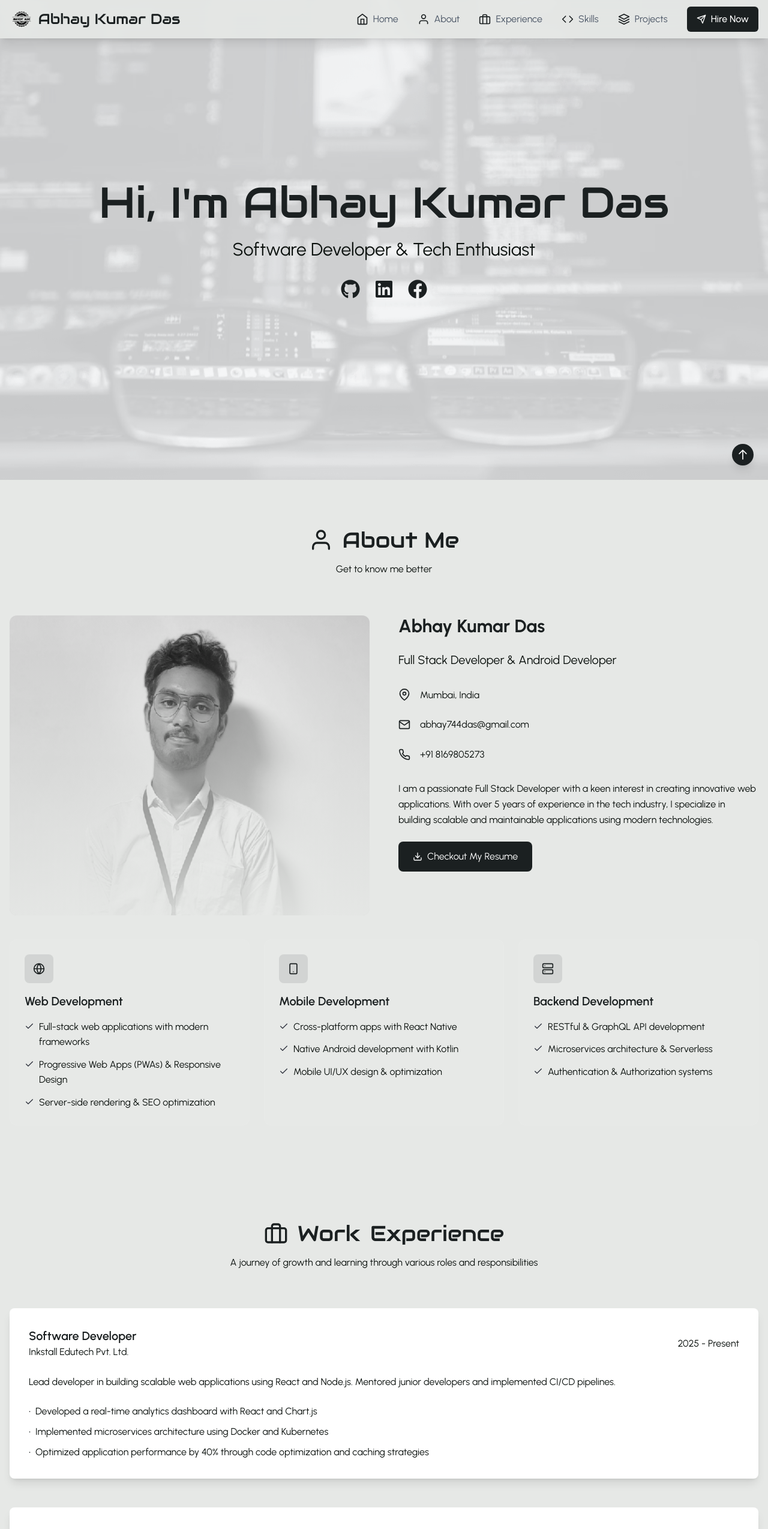
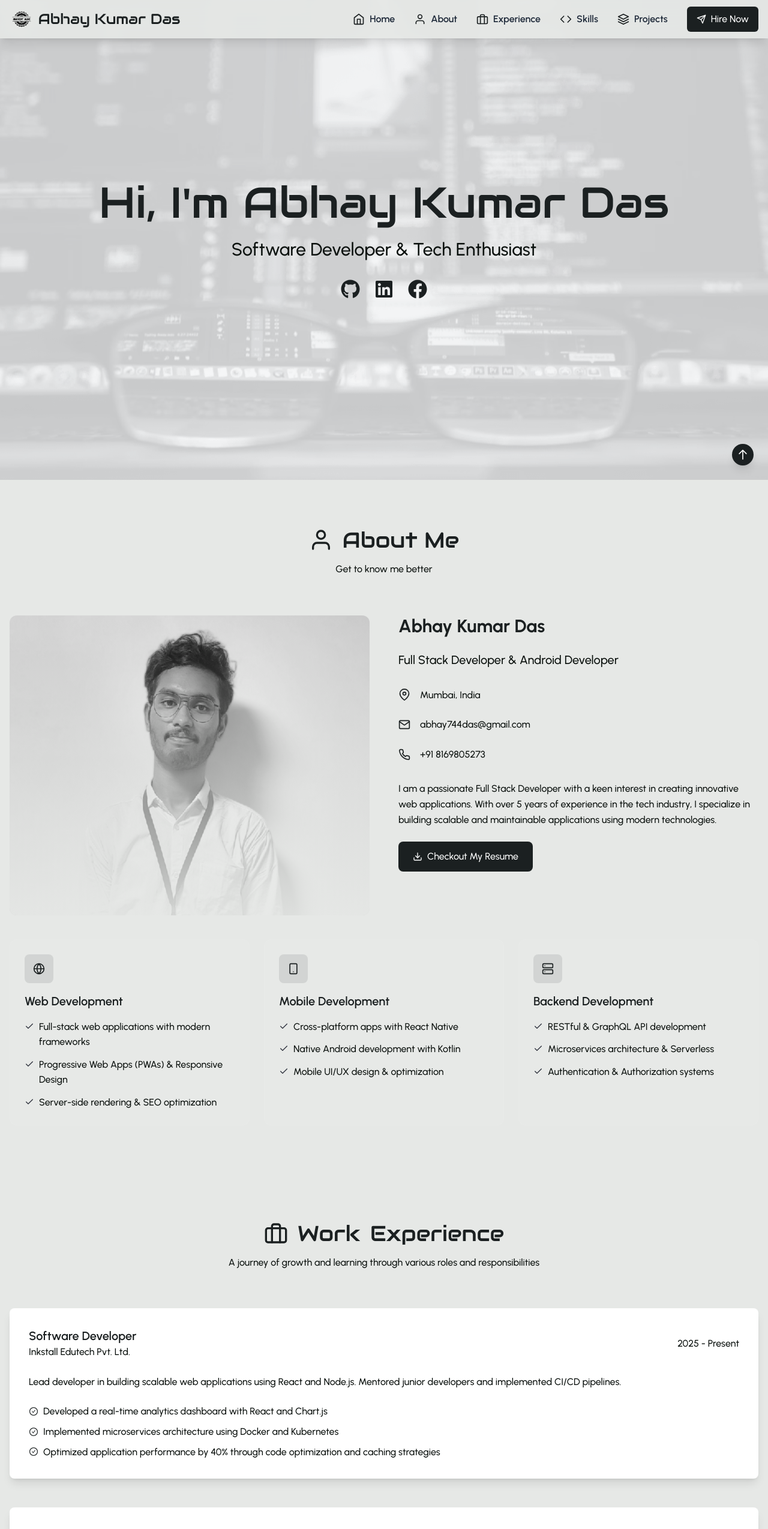
Before and after one commit to Innocent-Alive/portfolio, a React (Vite) app: page / in a window 1280 px wide. Shown: the top 2549 px of the page at 60% size. Built offline with nearby package versions, Linux system fonts and the light colour scheme.

Commit message:
added font propelry and fixed the look and feel of it

```diff
--- a/src/components/Experience.jsx
+++ b/src/components/Experience.jsx
@@ -1,3 +1,4 @@
+import { AiOutlineCheckCircle } from "react-icons/ai";
 import { FiBriefcase } from "react-icons/fi";
 
 const Experience = () => {
@@ -64,7 +65,9 @@ const Experience = () => {
               <div className="space-y-2">
                 {exp.highlights.map((highlight, index) => (
                   <p key={index} className="text-text flex items-center">
-                    <span className="text-primary mr-2">•</span>
+                    <span className="text-primary mr-2">
+                      <AiOutlineCheckCircle />
+                    </span>
                     {highlight}
                   </p>
                 ))}
--- a/src/components/Navbar.jsx
+++ b/src/components/Navbar.jsx
@@ -42,7 +42,7 @@ const Navbar = () => {
                 <a
                   key={link.id}
                   href={link.href}
-                  className="flex items-center gap-2 group relative outline-none text-gray-600 hover:text-primary transition-all duration-300"
+                  className="flex items-center font-light md:font-semibold gap-2 group relative outline-none text-gray-600 md:text-gray-800 hover:text-primary transition-all duration-300"
                 >
                   <link.icon className="w-5 h-5 text-primary transition-transform duration-300 group-hover:scale-110" />
                   <span className="relative">
@@ -71,7 +71,7 @@ const Navbar = () => {
               <a
                 key={link.id}
                 href={link.href}
-                className="flex flex-col items-center justify-center text-gray-600 hover:text-primary transition-all duration-300"
+                className="flex flex-col items-center justify-center text-gray-700 hover:text-primary transition-all duration-300"
               >
                 <link.icon className="w-6 h-6 text-primary transition-transform duration-300 group-hover:scale-110" />
                 <span className="text-xs relative">
--- a/src/index.css
+++ b/src/index.css
@@ -45,6 +45,7 @@ html {
 
 body {
   font-family: var(--font-body);
+  font-weight: 500;
   -webkit-font-smoothing: antialiased;
   -moz-osx-font-smoothing: grayscale;
 }
```
